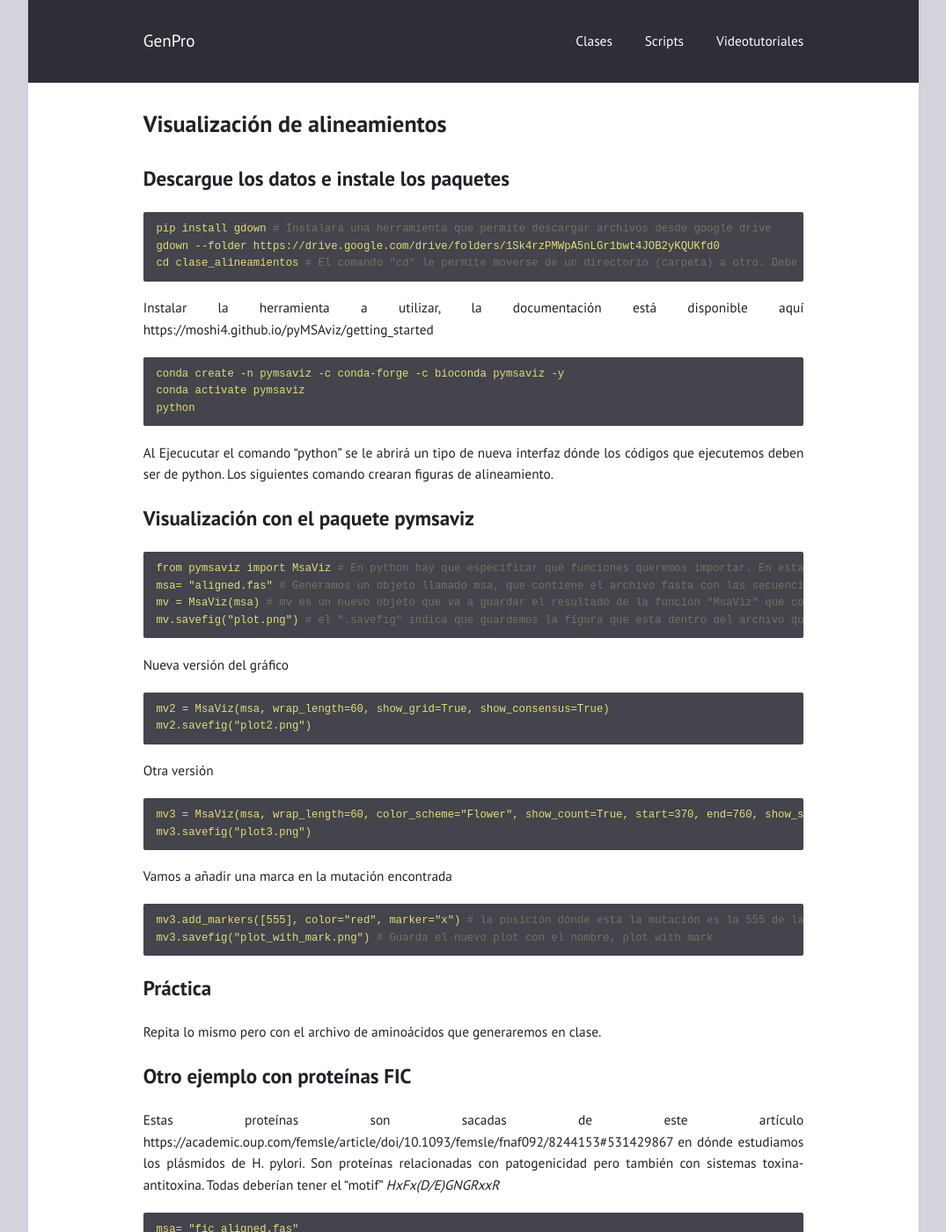
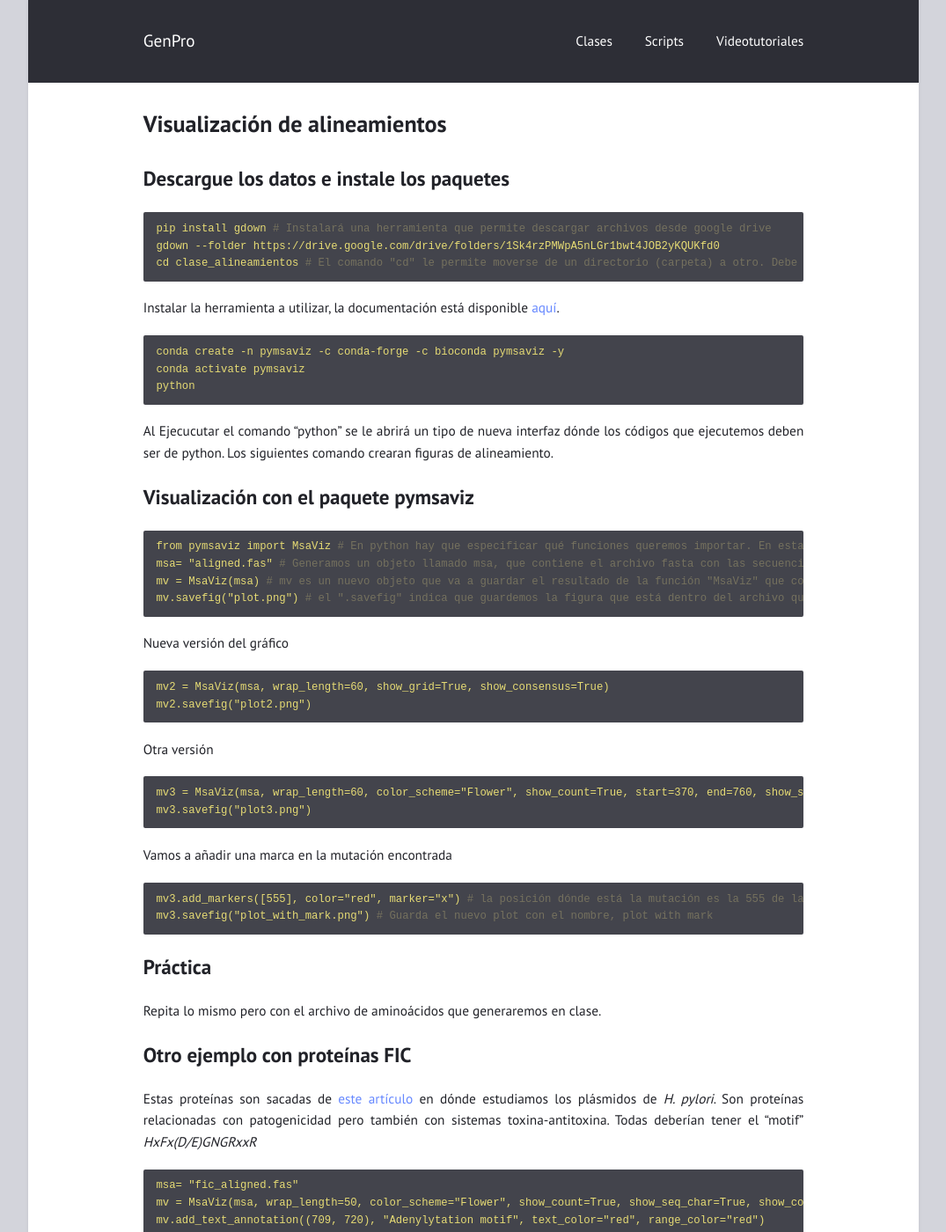
Before and after one commit to braddmg/GenPro, a Jekyll site: the page built from _posts/2025-09-17-Visualizacion-de-alineamientos.md, in a window 1280 px wide and 1400 px high. Shown: the whole window at 88% size, without its empty margins (102-1177 px from the left). Built offline with Jekyll 4.4.1, drawn with Linux system fonts in a browser that asks for light colours.

Commit message:
Update 2025-09-17-Visualizacion-de-alineamientos.md

````diff
--- a/_posts/2025-09-17-Visualizacion-de-alineamientos.md
+++ b/_posts/2025-09-17-Visualizacion-de-alineamientos.md
@@ -11,7 +11,7 @@
 cd clase_alineamientos # El comando "cd" le permite moverse de un directorio (carpeta) a otro. Debe poner la dirección del nuevo directorio.
 ```
 
-Instalar la herramienta a utilizar, la documentación está disponible aquí https://moshi4.github.io/pyMSAviz/getting_started
+Instalar la herramienta a utilizar, la documentación está disponible [aquí](https://moshi4.github.io/pyMSAviz/getting_started).
 ```yml
 conda create -n pymsaviz -c conda-forge -c bioconda pymsaviz -y
 conda activate pymsaviz
@@ -48,7 +48,7 @@
 Repita lo mismo pero con el archivo de aminoácidos que generaremos en clase.
 
 ## Otro ejemplo con proteínas FIC
-Estas proteínas son sacadas de este artículo https://academic.oup.com/femsle/article/doi/10.1093/femsle/fnaf092/8244153#531429867 en dónde estudiamos los plásmidos de H. pylori. Son proteínas relacionadas con patogenicidad pero también con sistemas toxina-antitoxina. Todas deberían tener el "motif" *HxFx(D/E)GNGRxxR*
+Estas proteínas son sacadas de [este artículo](https://academic.oup.com/femsle/article/doi/10.1093/femsle/fnaf092/8244153#531429867)  en dónde estudiamos los plásmidos de *H. pylori*. Son proteínas relacionadas con patogenicidad pero también con sistemas toxina-antitoxina. Todas deberían tener el "motif" *HxFx(D/E)GNGRxxR*
 ```yml
 msa= "fic_aligned.fas"
 mv = MsaViz(msa, wrap_length=50, color_scheme="Flower", show_count=True, show_seq_char=True, show_cons\ensus=True, consensus_color="tomato", start=540)
````
